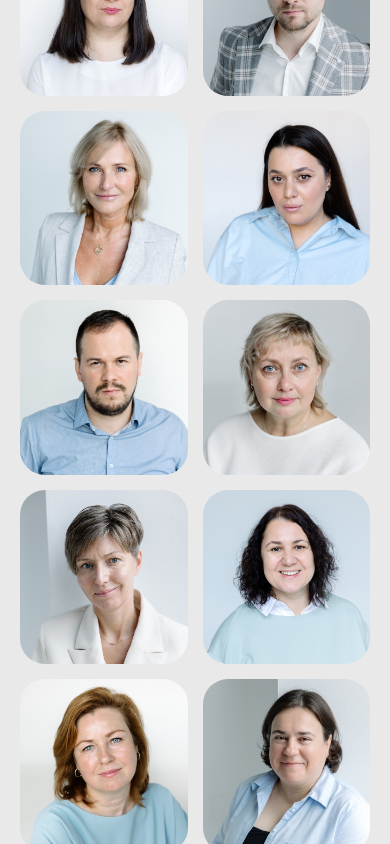
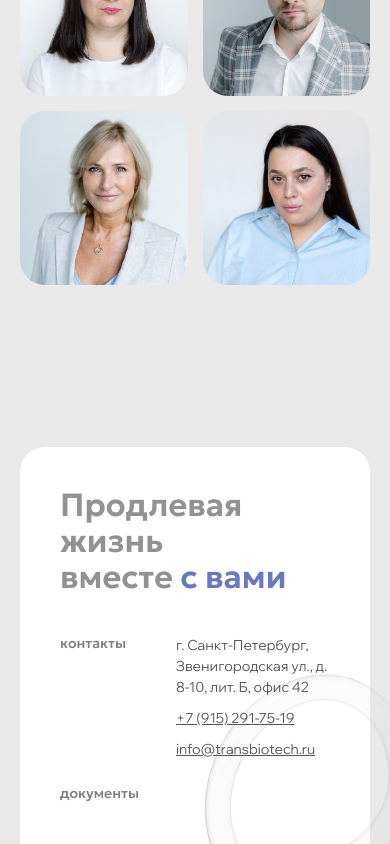
Before and after one commit to WhiteWat3r/Transbiotech, a React (Vite) app: page / in a window 390 px wide. Shown: the part 4285-5129 px from the top of the page. Built offline with nearby package versions, Linux system fonts and the light colour scheme.

Commit message:
перенос в хедере

```diff
--- a/src/components/MobileHeader.tsx
+++ b/src/components/MobileHeader.tsx
@@ -17,7 +17,7 @@ export const menuItems:IMenuItem[] = [
     title: "о компании",
     links: [
       { linkId: 1, text: "документы", href: "" },
-      { linkId: 2, text: "миссия и ценности", href: "" },
+      { linkId: 2, text: "миссия и\u00A0ценности", href: "" },
       { linkId: 3, text: "новости", href: "" },
     ],
   },
--- a/src/components/TeamSwiper.tsx
+++ b/src/components/TeamSwiper.tsx
@@ -28,6 +28,7 @@ import person27 from "../assets/doctors/27.png";
 import person28 from "../assets/doctors/28.png";
 import person29 from "../assets/doctors/29.png";
 import person30 from "../assets/doctors/30.png";
+import useIsMobile from "../hooks/usIsMobile";
 
 const persons = [
   { id: 1, photo: person1, name: "Доктор А", specialization: "Кардиолог" },
@@ -63,11 +64,16 @@ const persons = [
 ];
 
 export const TeamSwiper = () => {
+  const breakpoint = useIsMobile();
+  const isMobile = breakpoint === "mobile";
+
+  const mobilePersons = persons.slice(0, 6);
+
   return (
     <>
-      <div className="grid grid-cols-2  desktop:grid-cols-6 gap-[15px] desktop:gap-[20px]">
+      <div className="grid grid-cols-2 gap-[15px] desktop:grid-cols-6 desktop:gap-[20px]">
         {" "}
-        {persons.map((person) => (
+        {(isMobile ? mobilePersons : persons).map((person) => (
           <div key={person.id} className="flex justify-center">
             <div className="group relative h-full w-full cursor-pointer overflow-hidden rounded-[25px]">
               <div className="absolute inset-0 flex h-full translate-y-full flex-col gap-[6px] rounded-[20px] bg-indigo p-3 text-white opacity-0 transition-all delay-0 duration-700 ease-in-out group-hover:translate-y-0 group-hover:opacity-100 group-hover:delay-0">
```
